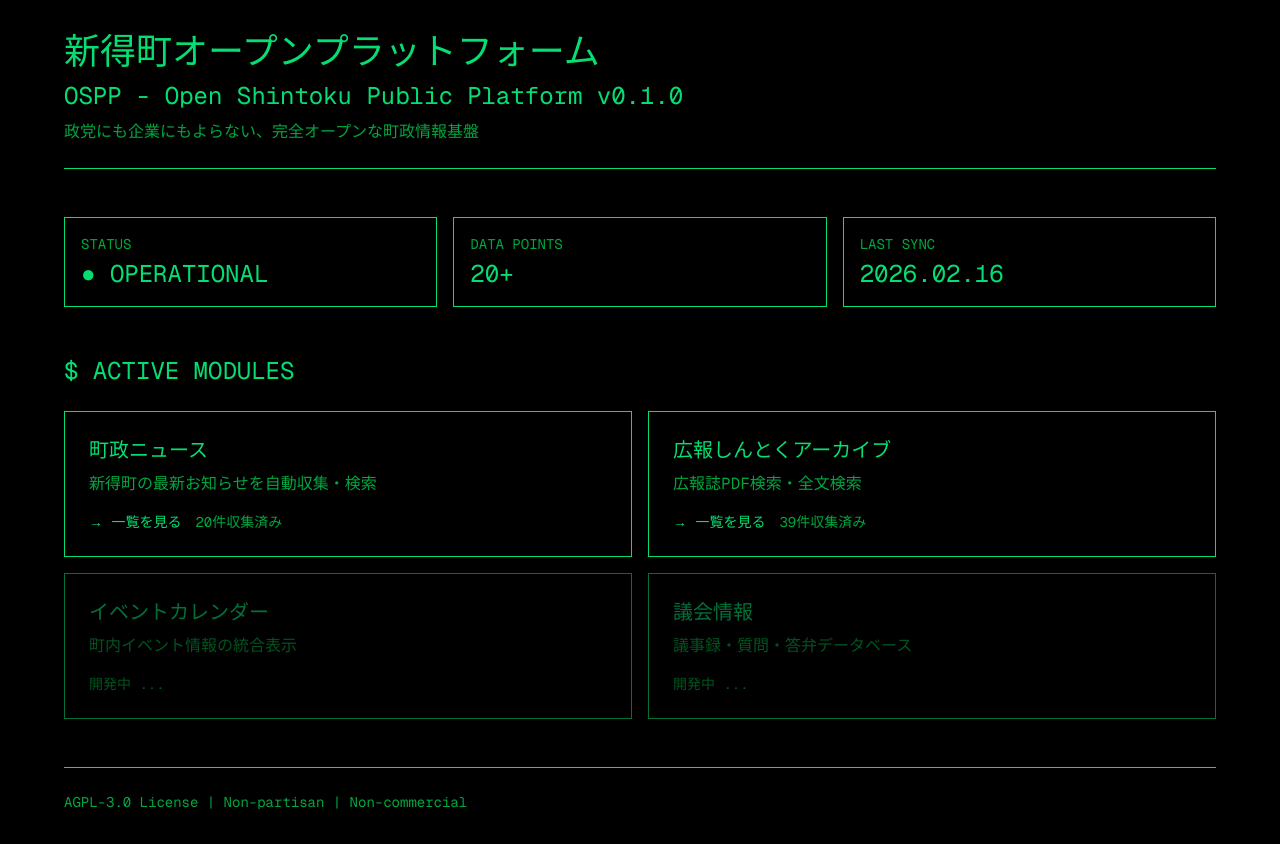
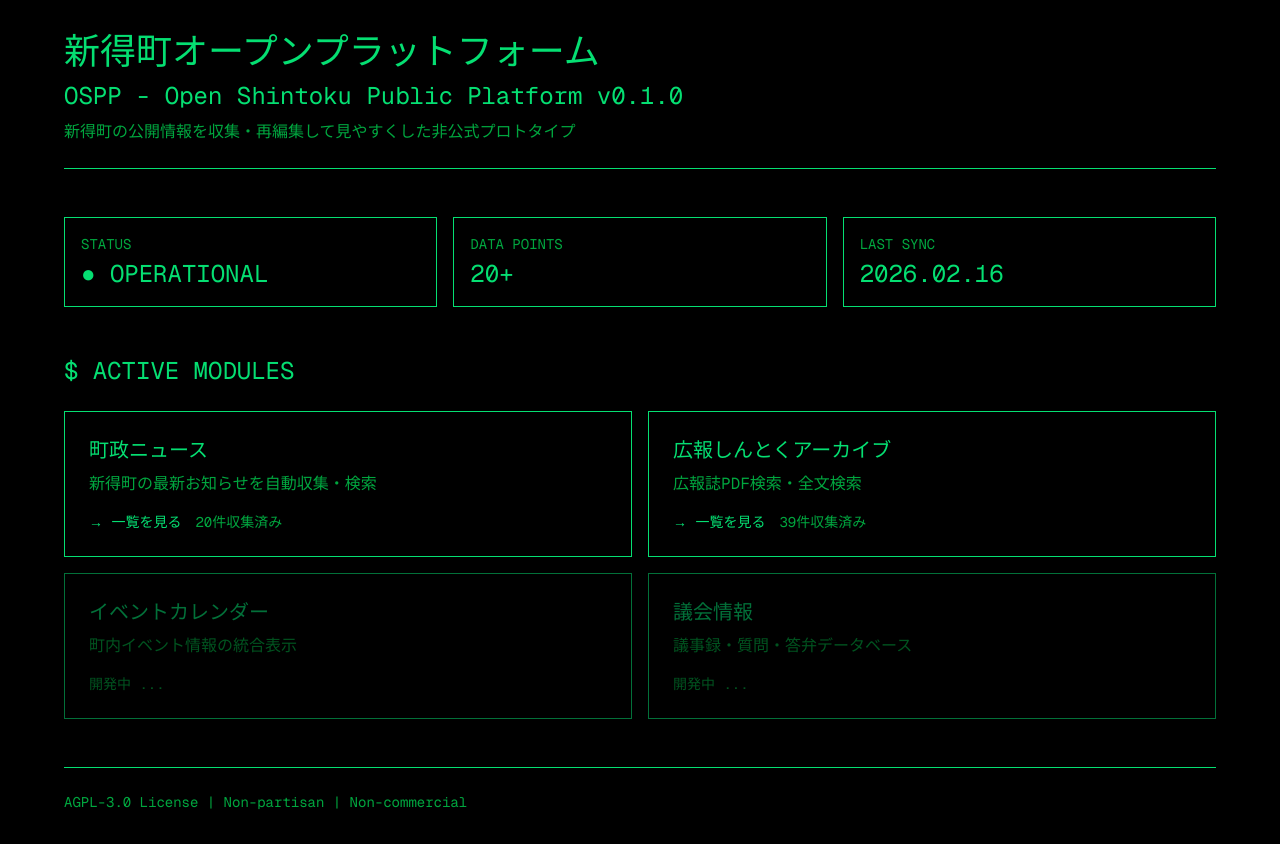
Before and after one commit to kentatorimoto/shintoku-platform, a Next.js app: page / in a window 1280 px wide. Built offline with nearby package versions, Linux system fonts and the light colour scheme.

Commit message:
docs: Update description to clarify unofficial prototype status

```diff
--- a/app/page.tsx
+++ b/app/page.tsx
@@ -9,7 +9,7 @@ export default function Home() {
           <h1 className="text-4xl mb-2">新得町オープンプラットフォーム</h1>
           <p className="text-2xl mb-2">OSPP - Open Shintoku Public Platform v0.1.0</p>
           <p className="text-green-600 mt-2">
-            政党にも企業にもよらない、完全オープンな町政情報基盤
+            新得町の公開情報を収集・再編集して見やすくした非公式プロトタイプ
           </p>
         </header>
 
```
